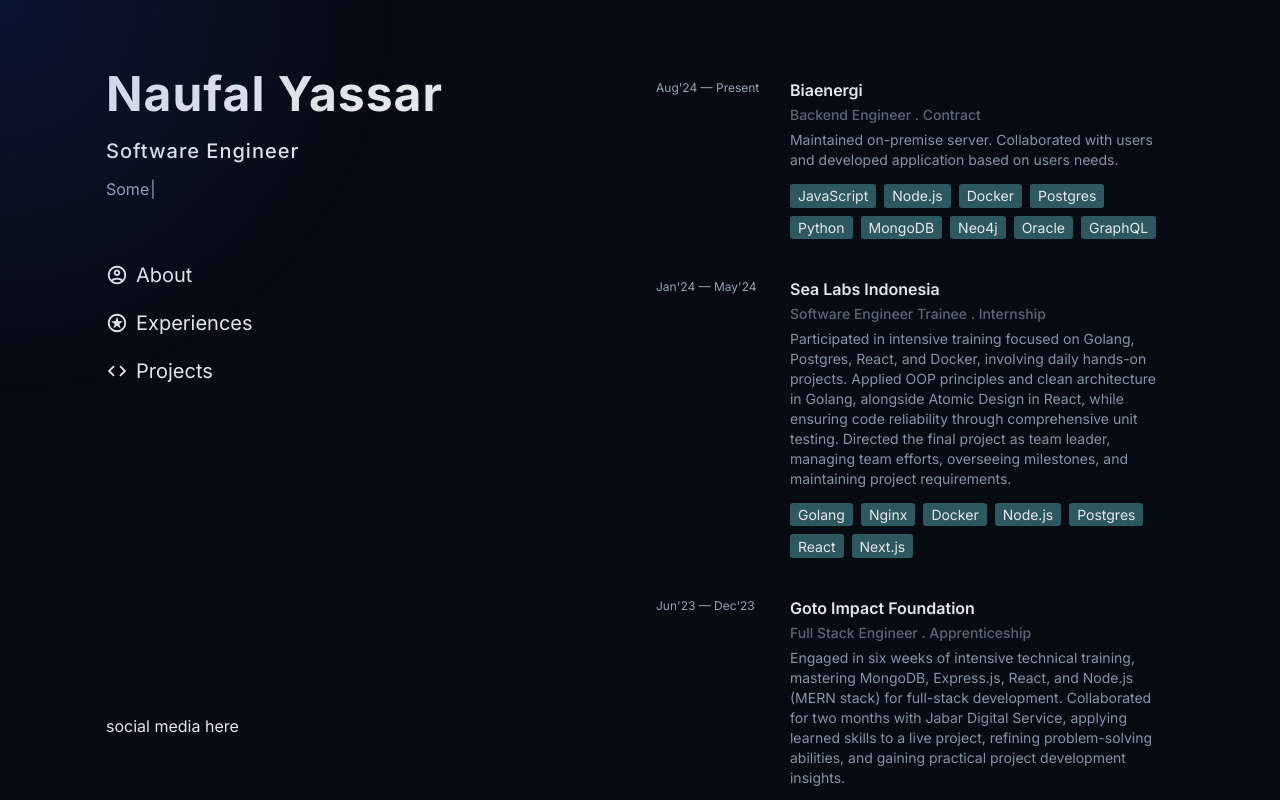
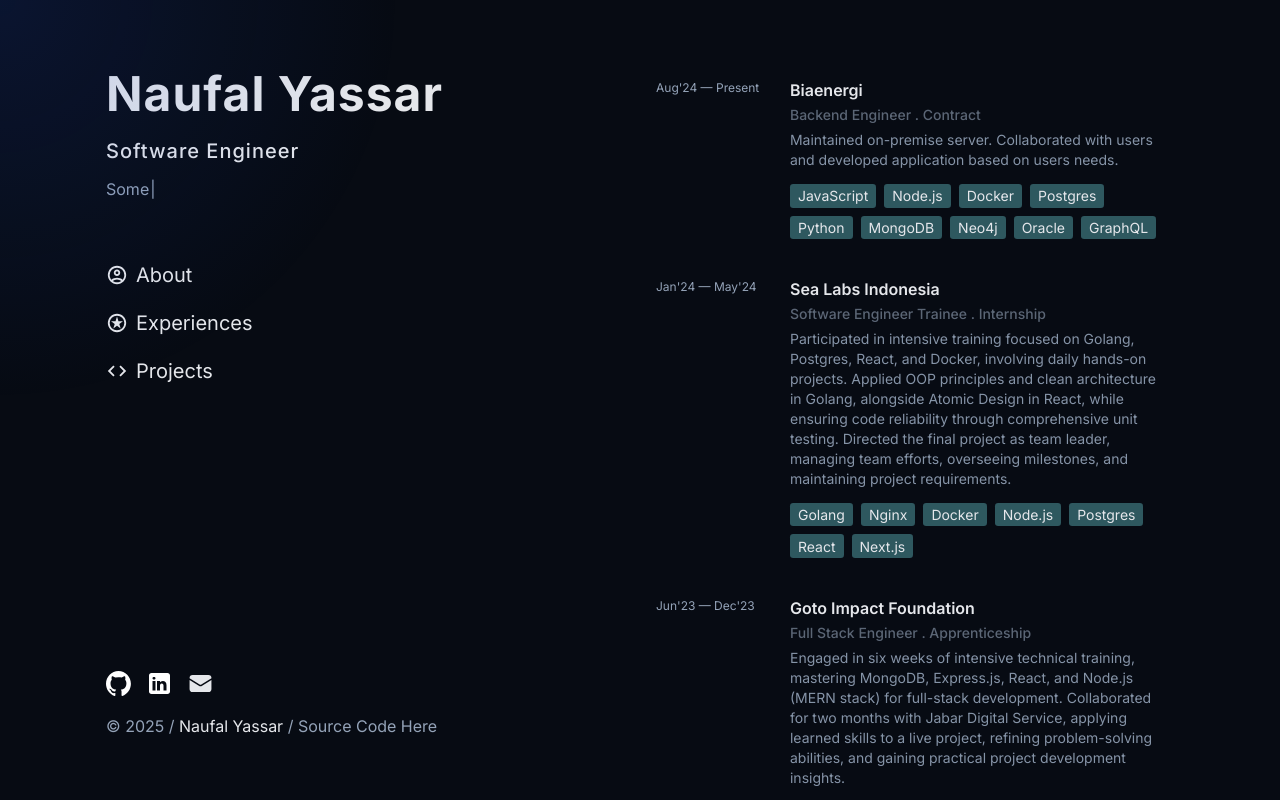
Before and after one commit to YMaximum/my-site, a React (Vite) app: page / in a window 1280 px wide. Built offline with nearby package versions, Linux system fonts and the light colour scheme.

Commit message:
feat: social media section

```diff
--- /dev/null
+++ b/src/components/icons/EmailIcon.tsx
@@ -0,0 +1,19 @@
+import React from 'react';
+
+export default function EmailIcon(): React.ReactElement {
+  return (
+    <svg
+      stroke='currentColor'
+      fill='currentColor'
+      stroke-width='0'
+      viewBox='0 0 24 24'
+      aria-hidden='true'
+      height='1em'
+      width='1em'
+      xmlns='http://www.w3.org/2000/svg'
+    >
+      <path d='M1.5 8.67v8.58a3 3 0 0 0 3 3h15a3 3 0 0 0 3-3V8.67l-8.928 5.493a3 3 0 0 1-3.144 0L1.5 8.67Z'></path>
+      <path d='M22.5 6.908V6.75a3 3 0 0 0-3-3h-15a3 3 0 0 0-3 3v.158l9.714 5.978a1.5 1.5 0 0 0 1.572 0L22.5 6.908Z'></path>
+    </svg>
+  );
+}
--- a/src/components/organisms/Sidebar.tsx
+++ b/src/components/organisms/Sidebar.tsx
@@ -6,6 +6,9 @@
 import StarIcon from '../icons/StarIcon';
 import CodeIcon from '../icons/CodeIcon';
 import MenuItem from '../molecules/MenuItem';
+import githubSvg from '../../assets/github.svg';
+import linkedinSvg from '../../assets/linkedin.svg';
+import EmailIcon from '../icons/EmailIcon';
 
 const Container = styled.aside`
   width: 100%;
@@ -54,11 +57,47 @@
   gap: 1.5rem;
 `;
 
+const EndContentWrapper = styled.div`
+  width: 100%;
+  align-self: flex-end;
+  display: flex;
+  flex-direction: column;
+  gap: 1rem;
+`;
+
 const SocialMediaWrapper = styled.div`
   display: flex;
   gap: 1rem;
   width: 100%;
-  align-self: flex-end;
+  align-items: center;
+
+  a {
+    all: unset;
+    text-decoration: none;
+    color: inherit;
+    cursor: pointer;
+  }
+
+  img,
+  svg {
+    width: 25px;
+    height: 25px;
+  }
+`;
+
+const CopyrightText = styled.p`
+  span {
+    color: ${colors.secondaryText};
+
+    a {
+      text-decoration: none;
+      color: ${colors.secondaryText};
+
+      &:hover {
+        text-decoration: underline;
+      }
+    }
+  }
 `;
 
 const MENU_ITEMS = [
@@ -104,9 +143,28 @@
           ))}
         </MenuWrapper>
       </ProfileMenuWrapper>
-      <SocialMediaWrapper>
-        <p>social media here</p>
-      </SocialMediaWrapper>
+      <EndContentWrapper>
+        <SocialMediaWrapper>
+          <a href='https://github.com/YMaximum' target='blank'>
+            <img src={githubSvg} alt='github-logo' />
+          </a>
+          <a href='https://www.linkedin.com/in/nyassar/' target='blank'>
+            <img src={linkedinSvg} alt='linkedin-logo' />
+          </a>
+          <a href='mailto:yassarnaufal@gmail.com'>
+            <EmailIcon />
+          </a>
+        </SocialMediaWrapper>
+        <CopyrightText>
+          <span>© 2025 /</span> Naufal Yassar{' '}
+          <span>
+            /{' '}
+            <a href='https://github.com/YMaximum/my-site' target='blank'>
+              Source Code Here
+            </a>
+          </span>
+        </CopyrightText>
+      </EndContentWrapper>
     </Container>
   );
 }
```
Also changed, not shown: src/assets/github.svg (added), src/assets/linkedin.svg (added).
